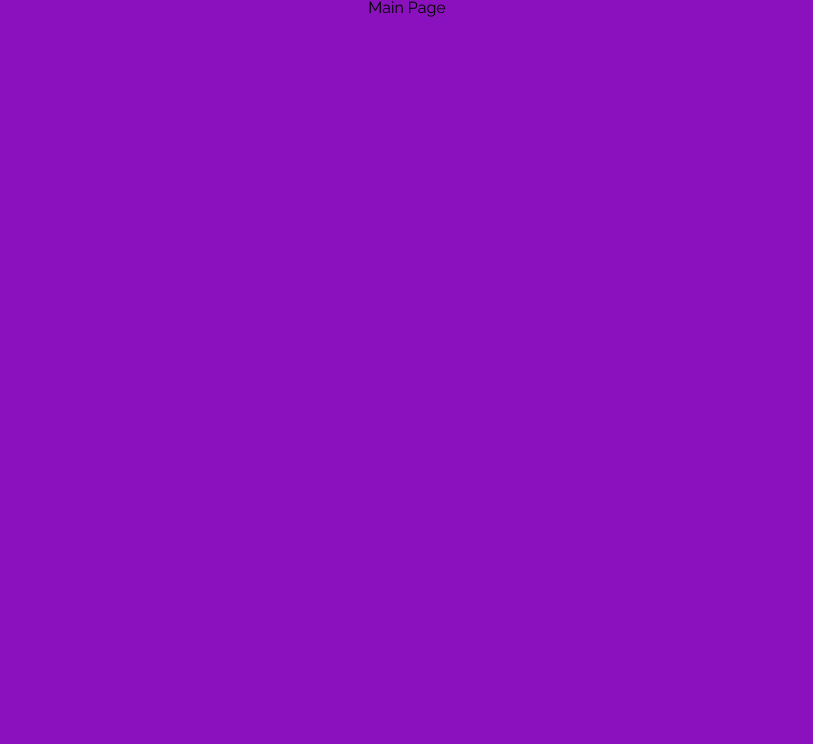
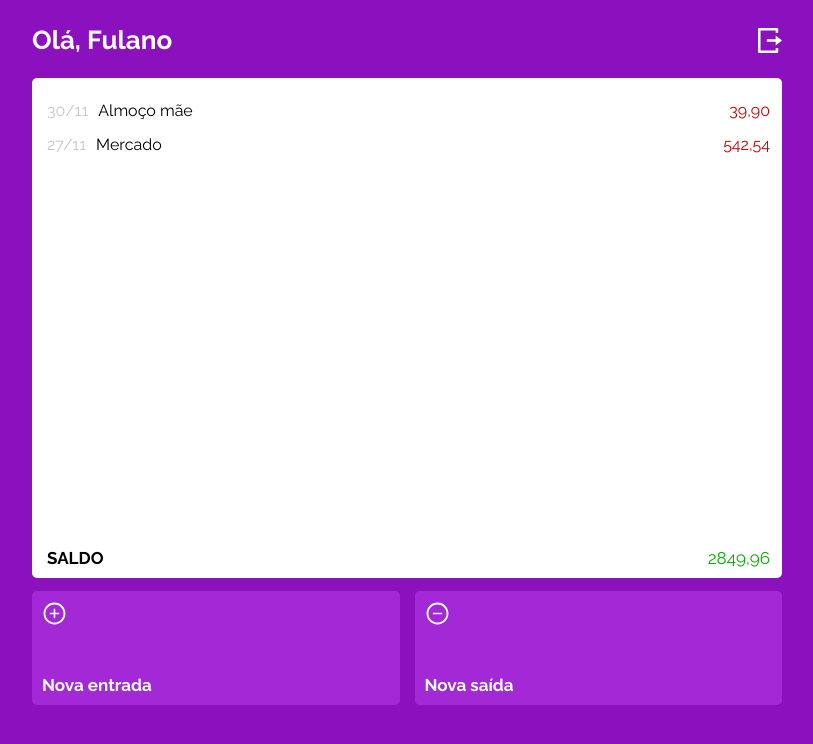
Before and after one commit to LucasPCotrim/projeto13-mywallet-front, a React (Create React App) app: page /main in a window 1280 px wide. Shown: the top 744 px of the page, without its empty margins (233-1046 px from the left). Built offline with nearby package versions, Linux system fonts and the light colour scheme; a web font is replaced by a local one.

Commit message:
feat: Initial implementation of MainPage

```diff
--- a/src/App.js
+++ b/src/App.js
@@ -4,6 +4,7 @@ import LoginPage from './components/LoginPage/LoginPage';
 import SignUpPage from './components/SignUpPage/SignUpPage';
 import AddIncomePage from './components/AddIncomePage/AddIncomePage';
 import AddPaymentPage from './components/AddPaymentPage/AddPaymentPage';
+import MainPage from './components/MainPage/MainPage';
 
 export default function App() {
   return (
@@ -13,14 +14,7 @@ export default function App() {
         <Routes>
           <Route path='/' element={<LoginPage />} />
           <Route path='/sign-up' element={<SignUpPage />} />
-          <Route
-            path='/main'
-            element={
-              <>
-                <h1>Main Page</h1>
-              </>
-            }
-          />
+          <Route path='/main' element={<MainPage />} />
           <Route path='/add-income' element={<AddIncomePage />} />
           <Route path='/add-payment' element={<AddPaymentPage />} />
         </Routes>
--- /dev/null
+++ b/src/components/MainPage/MainPage.js
@@ -0,0 +1,66 @@
+import {
+  MainPageStyle,
+  EmptyTransactionContainerStyle,
+  TransactionContainerStyle,
+  TransactionStyle,
+  ButtonsContainerStyle,
+} from './MainPage.style';
+import logOutIcon from '../../assets/imgs/logOutIcon.svg';
+import plusIcon from '../../assets/imgs/plusIcon.svg';
+import minusIcon from '../../assets/imgs/minusIcon.svg';
+
+export default function MainPage() {
+  const transactions = [{ date: '30/11', description: 'Almoço mãe', value: '39,90' }];
+  // const transactions = [];
+  return (
+    <>
+      <MainPageStyle>
+        <header>
+          <h1>Olá, Fulano</h1>
+          <img src={logOutIcon} alt='logOutIcon' />
+        </header>
+        {transactions.length === 0 ? (
+          <EmptyTransactionContainerStyle>
+            <p>Não há registros de entrada ou saída</p>
+          </EmptyTransactionContainerStyle>
+        ) : (
+          <TransactionContainerStyle>
+            <ul>
+              <li>
+                <TransactionStyle type={'payment'}>
+                  <div className='transaction-info'>
+                    <span>30/11</span>Almoço mãe
+                  </div>
+                  <div className='transaction-value'>39,90</div>
+                </TransactionStyle>
+              </li>
+              <li>
+                <TransactionStyle type={'payment'}>
+                  <div className='transaction-info'>
+                    <span>27/11</span>Mercado
+                  </div>
+                  <div className='transaction-value'>542,54</div>
+                </TransactionStyle>
+              </li>
+            </ul>
+            <div className='bottom-line'>
+              <h2>SALDO</h2>
+              <h3>2849,96</h3>
+            </div>
+          </TransactionContainerStyle>
+        )}
+
+        <ButtonsContainerStyle>
+          <button>
+            <img src={plusIcon} alt='plusIcon' />
+            <h2>Nova entrada</h2>
+          </button>
+          <button>
+            <img src={minusIcon} alt='minusIcon' />
+            <h2>Nova saída</h2>
+          </button>
+        </ButtonsContainerStyle>
+      </MainPageStyle>
+    </>
+  );
+}
--- /dev/null
+++ b/src/components/MainPage/MainPage.style.js
@@ -0,0 +1,160 @@
+import styled from 'styled-components';
+
+export const MainPageStyle = styled.div`
+  width: min(800px, 100vw);
+  display: flex;
+  flex-direction: column;
+  justify-content: flex-start;
+  padding: 0 25px;
+
+  header {
+    display: flex;
+    flex-direction: row;
+    justify-content: space-between;
+    align-items: center;
+    margin: 25px 0 22px 0;
+    h1 {
+      font-family: var(--body-font-family);
+      font-style: normal;
+      font-weight: 700;
+      font-size: 26px;
+      line-height: 31px;
+      color: #ffffff;
+    }
+    img {
+      width: 24px;
+      cursor: pointer;
+    }
+  }
+`;
+
+export const EmptyTransactionContainerStyle = styled.div`
+  width: 100%;
+  height: 500px;
+  background: #ffffff;
+  border-radius: 5px;
+  display: flex;
+  flex-direction: column;
+  align-content: center;
+  justify-content: center;
+  padding: 0 30%;
+  margin-bottom: 13px;
+  p {
+    font-family: var(--body-font-family);
+    font-style: normal;
+    font-weight: 400;
+    font-size: 20px;
+    line-height: 23px;
+    text-align: center;
+    color: #868686;
+  }
+`;
+
+export const TransactionContainerStyle = styled.div`
+  width: 100%;
+  height: 500px;
+  background: #ffffff;
+  border-radius: 5px;
+  display: flex;
+  flex-direction: column;
+  align-content: flex-start;
+  justify-content: space-between;
+  padding: 23px 12px 10px 15px;
+  margin-bottom: 13px;
+
+  ul {
+    width: 100%;
+    height: calc(100% - 30px);
+    display: flex;
+    flex-direction: column;
+    align-items: space-between;
+    justify-content: flex-start;
+    gap: 15px;
+    overflow-y: auto;
+    &::-webkit-scrollbar {
+      display: none;
+    }
+    -ms-overflow-style: none;
+    scrollbar-width: none;
+  }
+
+  .bottom-line {
+    display: flex;
+    flex-direction: row;
+    align-items: center;
+    justify-content: space-between;
+    font-family: var(--body-font-family);
+    font-style: normal;
+    font-size: 17px;
+    line-height: 20px;
+    h2 {
+      font-weight: 700;
+      color: #000000;
+    }
+    h3 {
+      font-weight: 400;
+      color: #03ac00;
+    }
+  }
+`;
+
+export const TransactionStyle = styled.div`
+  width: 100%;
+  display: flex;
+  flex-direction: row;
+  justify-content: space-between;
+  align-items: center;
+  font-family: var(--body-font-family);
+  font-style: normal;
+  font-weight: 400;
+  font-size: 16px;
+  line-height: 19px;
+
+  .transaction-info {
+    color: #000000;
+    span {
+      color: #c6c6c6;
+      margin-right: 10px;
+    }
+  }
+
+  .transaction-value {
+    color: ${(props) => (props.type === 'income' ? '#03AC00' : '#C70000')};
+  }
+`;
+
+export const ButtonsContainerStyle = styled.div`
+  width: 100%;
+  height: 114px;
+  display: flex;
+  align-items: center;
+  justify-content: center;
+  gap: 15px;
+
+  button {
+    width: 50%;
+    height: 114px;
+    padding: 10px calc(0.6 * calc(50% - 15px)) 10px 10px;
+    background-color: var(--button-background-color);
+    border: none;
+    border-radius: 5px;
+    text-align: center;
+    display: flex;
+    flex-direction: column;
+    align-items: flex-start;
+    text-align: left;
+    justify-content: space-between;
+    cursor: pointer;
+    h2 {
+      font-family: var(--body-font-family);
+      font-style: normal;
+      font-weight: 700;
+      font-size: 17px;
+      line-height: 20px;
+      color: #ffffff;
+    }
+    img {
+      width: 25px;
+    }
+  }
+`;
```
Also changed, not shown: src/assets/imgs/minusIcon.svg (added), src/assets/imgs/plusIcon.svg (added).
